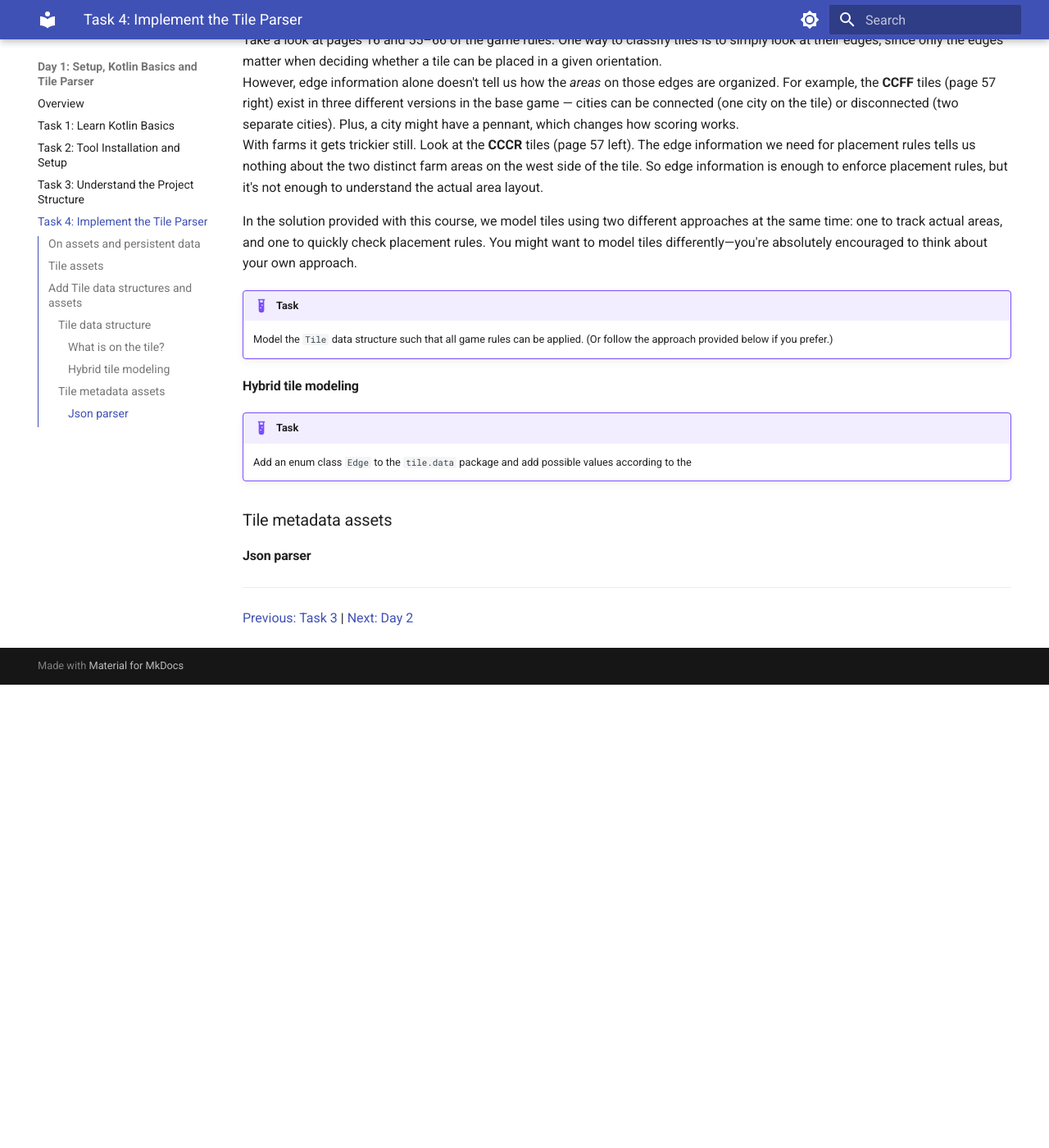
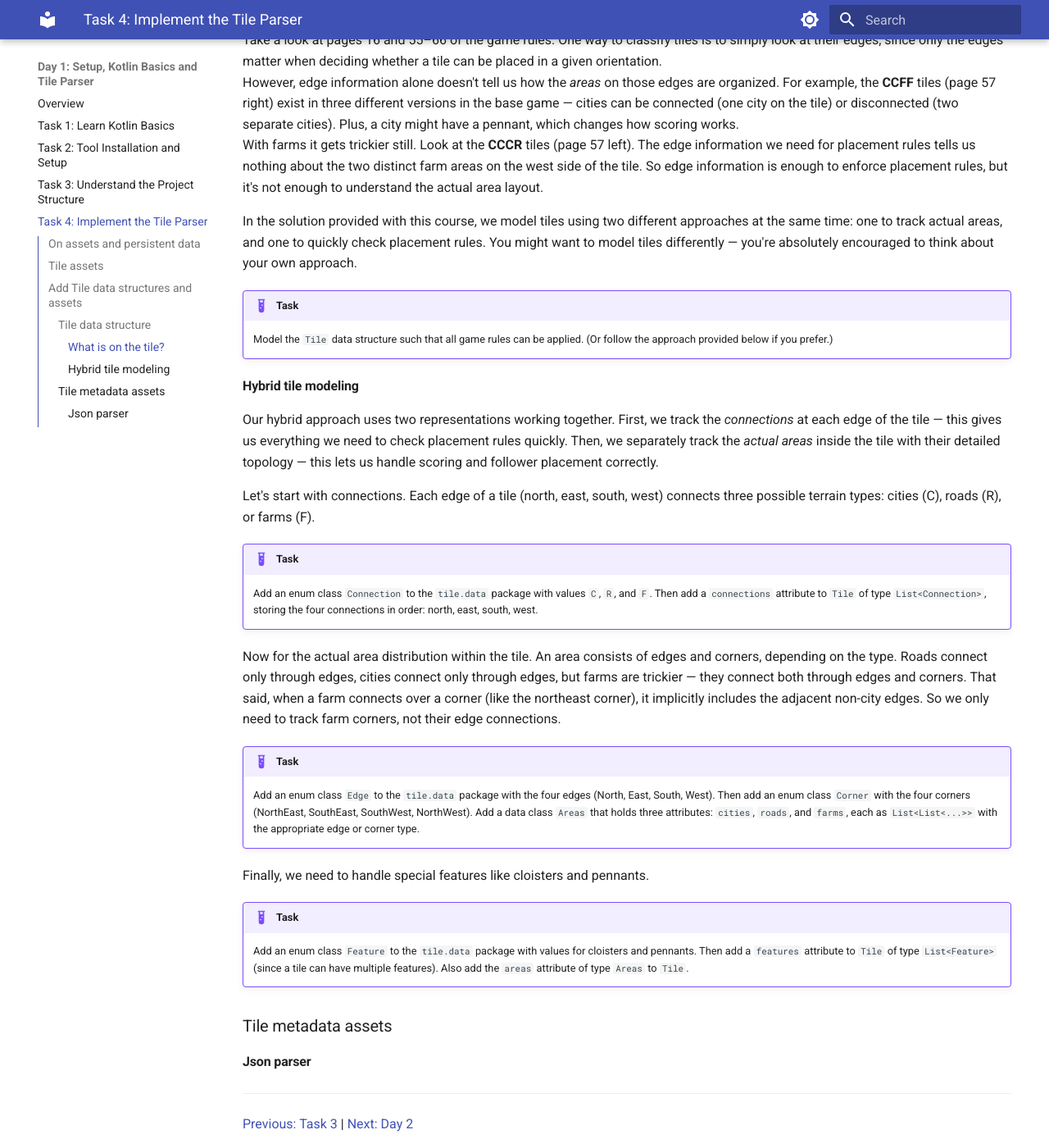
Before and after one commit to kirschkakao/Kotlin-Multiplatform-Training, an MkDocs documentation site: the page built from docs/day1/task4.md, in a window 1280 px wide and 1400 px high, scrolled down 2111 px. Shown: the whole window at 82% size. Built offline with MkDocs 1.6.1 and Material for MkDocs 9.7.7, drawn with Linux system fonts in a browser that asks for light colours; before the commit the page ends 2946 px from its top, so only the background shows below that.

Commit message:
day1 cont

```diff
--- a/docs/day1/task4.md
+++ b/docs/day1/task4.md
@@ -52,18 +52,32 @@ The most interesting and challenging part of designing the data structure for ga
 However, edge information alone doesn't tell us how the *areas* on those edges are organized. For example, the **CCFF** tiles (page 57 right) exist in three different versions in the base game — cities can be connected (one city on the tile) or disconnected (two separate cities). Plus, a city might have a pennant, which changes how scoring works.<br>
 With farms it gets trickier still. Look at the **CCCR** tiles (page 57 left). The edge information we need for placement rules tells us nothing about the two distinct farm areas on the west side of the tile. So edge information is enough to enforce placement rules, but it's not enough to understand the actual area layout.
 
-In the solution provided with this course, we model tiles using two different approaches at the same time: one to track actual areas, and one to quickly check placement rules. You might want to model tiles differently—you're absolutely encouraged to think about your own approach.
+In the solution provided with this course, we model tiles using two different approaches at the same time: one to track actual areas, and one to quickly check placement rules. You might want to model tiles differently — you're absolutely encouraged to think about your own approach.
 
 !!! example "Task"
     Model the `Tile` data structure such that all game rules can be applied. (Or follow the approach provided below if you prefer.)
 
 #### Hybrid tile modeling
 
+Our hybrid approach uses two representations working together. First, we track the *connections* at each edge of the tile — this gives us everything we need to check placement rules quickly. Then, we separately track the *actual areas* inside the tile with their detailed topology — this lets us handle scoring and follower placement correctly.
+
+Let's start with connections. Each edge of a tile (north, east, south, west) connects three possible terrain types: cities (C), roads (R), or farms (F).
 
 !!! example "Task"
-    Add an enum class `Edge` to the `tile.data` package and add possible values according to the
+    Add an enum class `Connection` to the `tile.data` package with values `C`, `R`, and `F`. Then add a `connections` attribute to `Tile` of type `List<Connection>`, storing the four connections in order: north, east, south, west.
+
+Now for the actual area distribution within the tile. An area consists of edges and corners, depending on the type. Roads connect only through edges, cities connect only through edges, but farms are trickier — they connect both through edges and corners. That said, when a farm connects over a corner (like the northeast corner), it implicitly includes the adjacent non-city edges. So we only need to track farm corners, not their edge connections.
+
+!!! example "Task"
+    Add an enum class `Edge` to the `tile.data` package with the four edges (North, East, South, West). Then add an enum class `Corner` with the four corners (NorthEast, SouthEast, SouthWest, NorthWest). Add a data class `Areas` that holds three attributes: `cities`, `roads`, and `farms`, each as `List<List<...>>` with the appropriate edge or corner type.
+
+Finally, we need to handle special features like cloisters and pennants.
+
+!!! example "Task"
+    Add an enum class `Feature` to the `tile.data` package with values for cloisters and pennants. Then add a `features` attribute to `Tile` of type `List<Feature>` (since a tile can have multiple features). Also add the `areas` attribute of type `Areas` to `Tile`.
 
 ### Tile metadata assets
+
 
 #### Json parser
 
```
